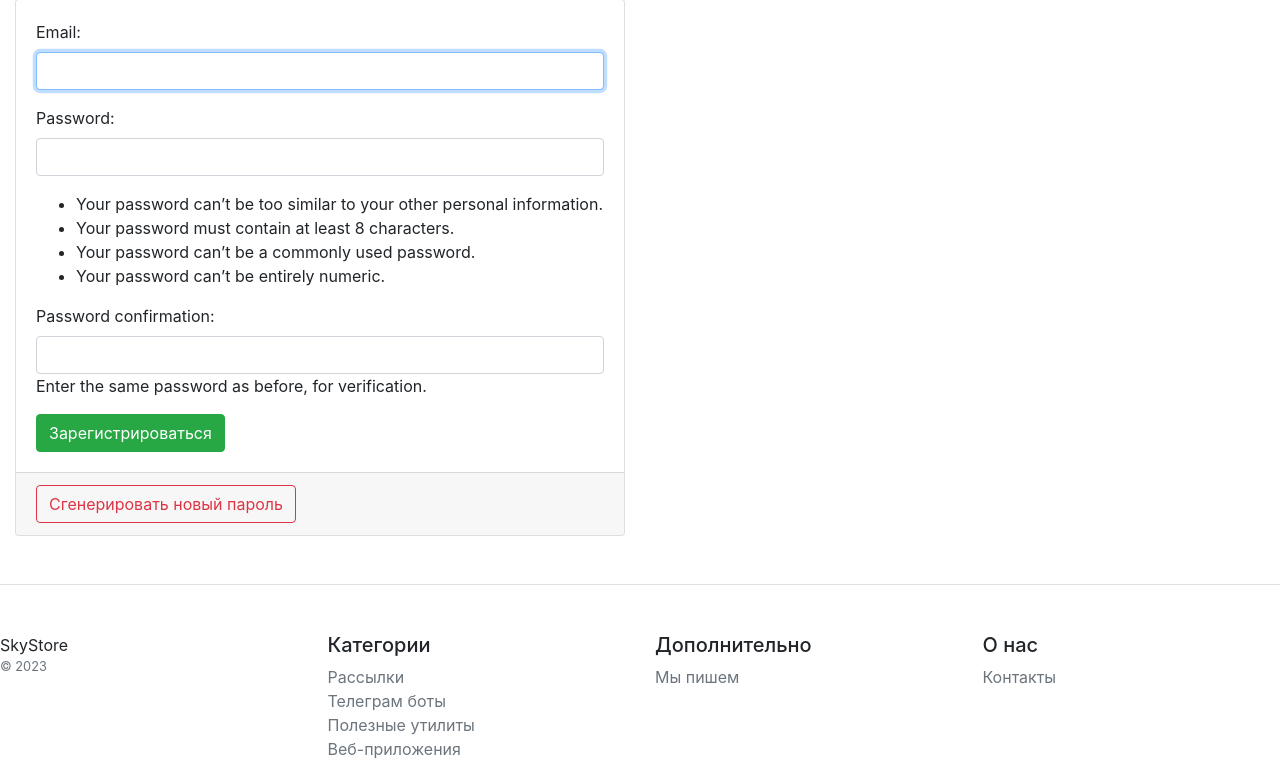
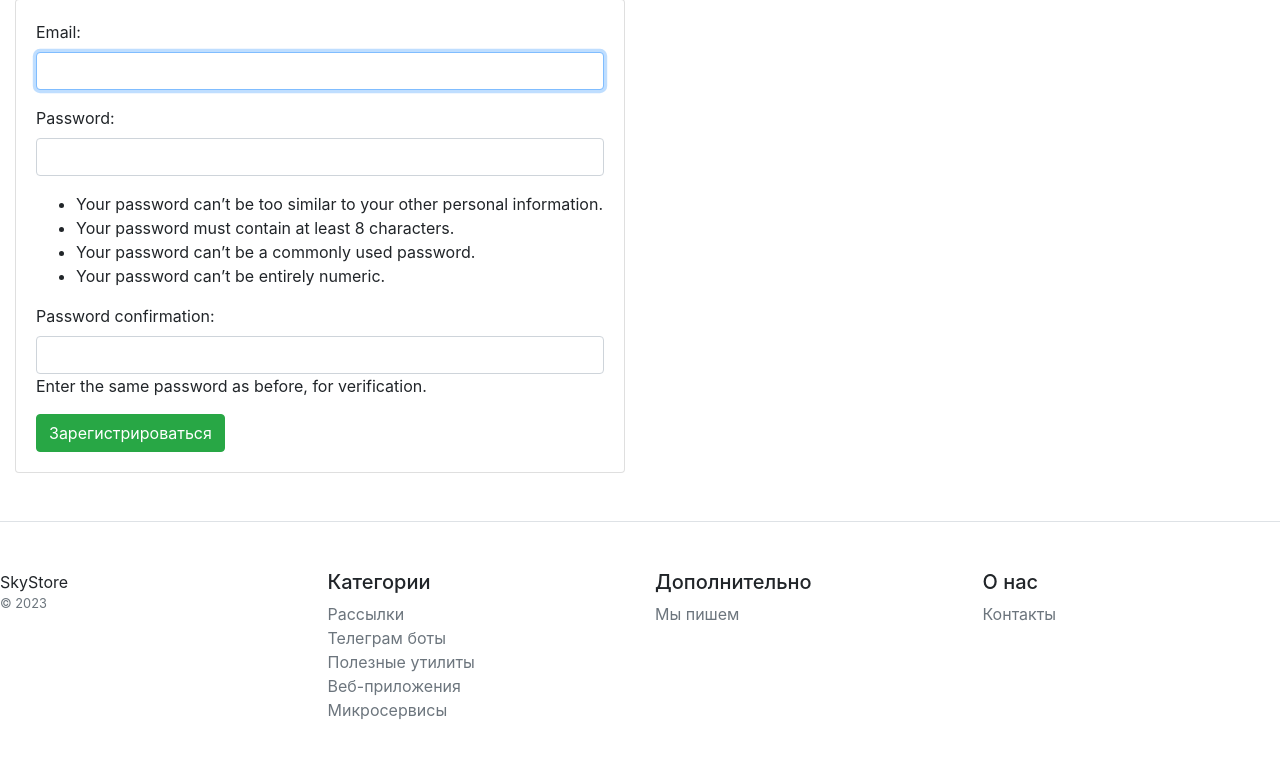
Before and after one commit to DenisKhudyakov/django_project, a Django app: page /users/register/ in a window 1280 px wide. Shown: the part 285-1048 px from the top of the page. After the commit the page ends 1004 px from the top, so only its background shows below. Run offline with Django 5.2, Linux system fonts and the light colour scheme; parts of the project's set-up code (start-up, migrations or seed data) failed here and were passed over; some libraries are stand-ins or nearby versions.

Commit message:
prodject update

```diff
--- a/users/templates/users/user_form.html
+++ b/users/templates/users/user_form.html
@@ -18,9 +18,11 @@
                             </button>
                         </form>
                     </div>
+                {% if user.is_authenticated %}
                 <div class="card-footer">
-                    <a href="{% url 'users:generate_new_password' %}" class="btn btn-outline-danger">Сгенерировать новый пароль</a>
+                    <a href="{% url 'users:generate_new_password' %}" class="btn btn-outline-danger">Изменить пароль</a>
                 </div>
+                {% endif %}
                 </div>
             </div>
         </div>
--- a/users/views.py
+++ b/users/views.py
@@ -63,4 +63,4 @@
     )
     request.user.set_password(new_password)
     request.user.save()
-    return redirect(reverse('users:profile'))
+    return redirect(reverse('catalog:products'))
```
